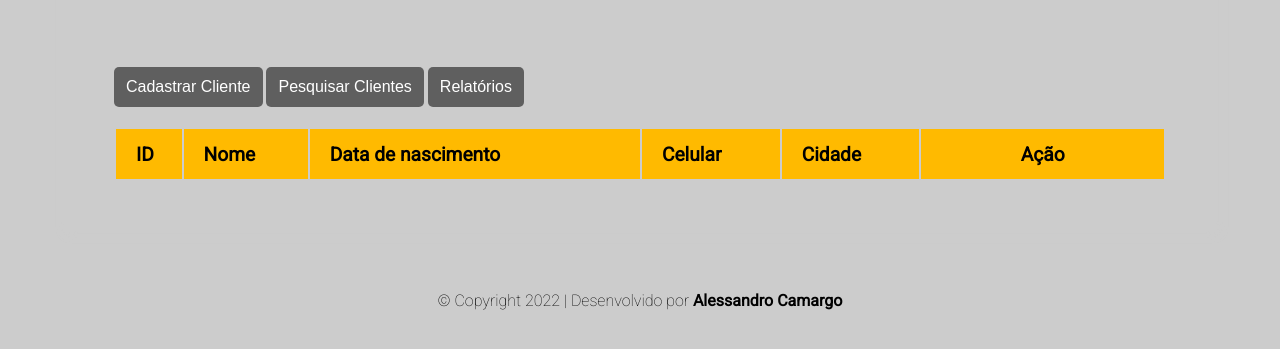
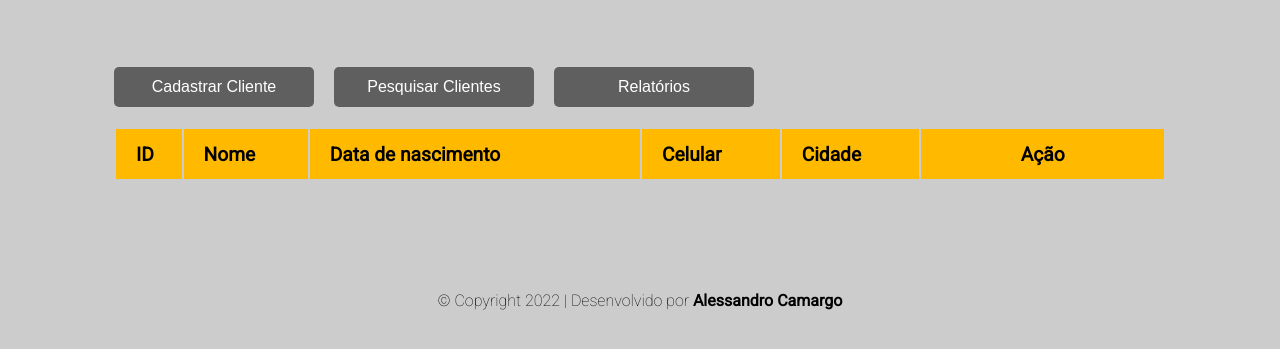
Before and after one commit to AleCamargo77/CRUD-Clientes, a plain HTML site: page index.html in a window 1280 px wide. Shown: the part 271-620 px from the top of the page. Drawn offline with Linux system fonts and the light colour scheme.

Commit message:
ajustes btn pesquisar

```diff
--- a/Js/index.js
+++ b/Js/index.js
@@ -206,6 +206,9 @@ document
   .querySelector("#tableClient > tbody")
   .addEventListener("click", editDelete);
 
-updateTable();
+document.getElementById('loadClient').addEventListener('click', updateTable)
 
-//|CRUD
+function update () {
+  updateTable()
+}
+// updateTable();
--- a/css/button.css
+++ b/css/button.css
@@ -7,6 +7,15 @@
   font-size: 1rem;
   cursor: pointer;
   transition: box-shadow 0.6s ease;
+}
+
+.btn-init {
+  display: flex;
+  gap:20px;
+}
+
+.btn-init button {
+  width: 200px;
 }
 
 .button.blue {
```
